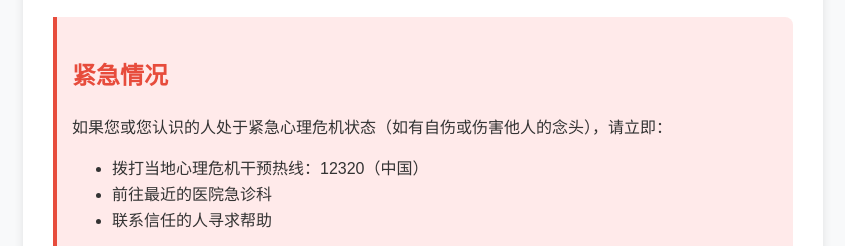
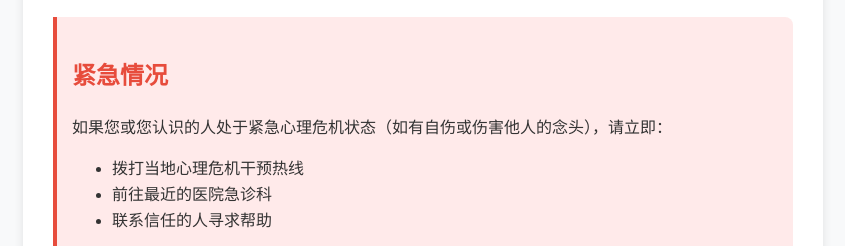
Before and after one commit to L-YUAN-JIN/Yuan, a plain HTML site: page disclaimer.html in a window 1280 px wide. Shown: the part 1113-1359 px from the top of the page, without its empty margins (217-1062 px from the left). Drawn offline with Linux system fonts and the light colour scheme.

Commit message:
Update disclaimer.html

```diff
--- a/disclaimer.html
+++ b/disclaimer.html
@@ -103,7 +103,7 @@
             <h2>紧急情况</h2>
             <p>如果您或您认识的人处于紧急心理危机状态（如有自伤或伤害他人的念头），请立即：</p>
             <ul>
-                <li>拨打当地心理危机干预热线：12320（中国）</li>
+                <li>拨打当地心理危机干预热线</li>
                 <li>前往最近的医院急诊科</li>
                 <li>联系信任的人寻求帮助</li>
             </ul>
```
